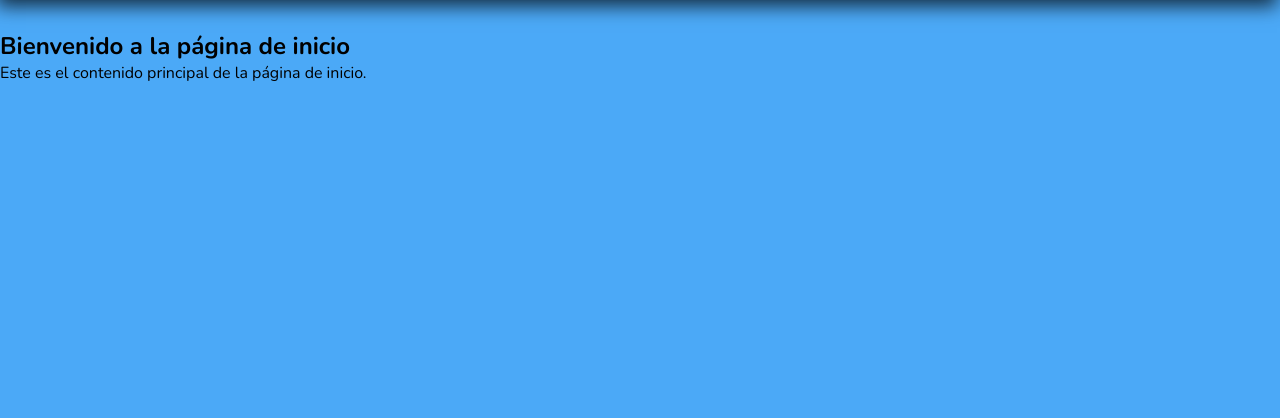
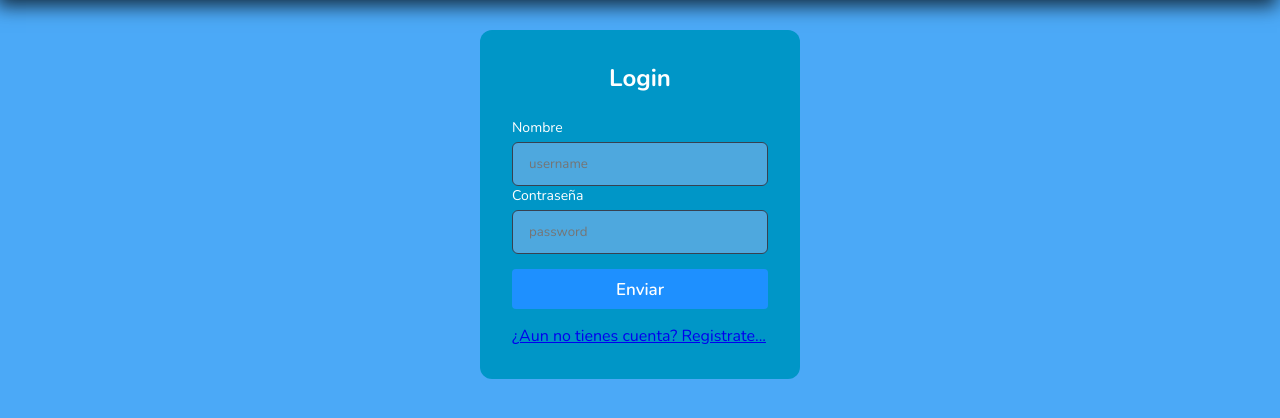
Before and after one commit to jesus-espitia/vacaciones, a Flask app: page /login in a window 1280 px wide. Shown: the part 60-478 px from the top of the page. Run offline with Flask 3, Linux system fonts and the light colour scheme.

Commit message:
Cambios 8/01/2025 - 12:26 a. m. Confirmados.

```diff
--- a/app/static/css/login.css
+++ b/app/static/css/login.css
@@ -0,0 +1,141 @@
+.punto {
+    display: flex;
+    justify-content: center;
+    align-items: center;
+}
+
+.form-container {
+    width: 320px;
+    border-radius: 0.75rem;
+    background-color: #0096c7;
+    padding: 2rem;
+    color: #fff;
+}
+
+.title {
+    text-align: center;
+    font-size: 1.5rem;
+    line-height: 2rem;
+    font-weight: 700;
+}
+
+.form {
+    margin-top: 1.5rem;
+}
+
+.input-group {
+    margin-top: 0.25rem;
+    font-size: 0.875rem;
+    line-height: 1.25rem;
+}
+
+.input-group label {
+    display: block;
+    color: #fff;
+    margin-bottom: 4px;
+}
+
+.input-group input {
+    width: 100%;
+    border-radius: 0.375rem;
+    border: 1px solid rgba(55, 65, 81, 1);
+    outline: 0;
+    background-color: #4ea8de;
+    padding: 0.75rem 1rem;
+    color: #fff;
+}
+
+.input-group input:focus {
+    border-color: rgba(167, 139, 250);
+}
+
+.forgot {
+    display: flex;
+    justify-content: flex-end;
+    font-size: 0.75rem;
+    line-height: 1rem;
+    color: rgba(156, 163, 175, 1);
+    margin: 8px 0 14px 0;
+}
+
+.forgot a,
+.signup a {
+    color: rgba(243, 244, 246, 1);
+    text-decoration: none;
+    font-size: 14px;
+}
+
+.forgot a:hover,
+.signup a:hover {
+    text-decoration: underline rgba(167, 139, 250, 1);
+}
+
+.enviar a {
+    display: block;
+    width: 100%;
+    padding: 0.75rem;
+    text-align: center;
+    font-weight: 600;
+    text-decoration: none;
+    font-size: 17px;
+    padding: 0.5em 2em;
+    border: transparent;
+    background: dodgerblue;
+    color: white;
+    border-radius: 4px;
+}
+
+.enviar a:hover {
+    background: rgb(2,0,36);
+    background: linear-gradient(90deg, rgba(30,144,255,1) 0%, rgba(0,212,255,1) 100%);
+}
+
+.enviar a:active {
+    transform: translate(0em, 0.2em);
+}
+
+.social-message {
+    display: flex;
+    align-items: center;
+    padding-top: 1rem;
+}
+
+.line {
+    height: 1px;
+    flex: 1 1 0%;
+    background-color: rgba(55, 65, 81, 1);
+}
+
+.social-message .message {
+    padding-left: 0.75rem;
+    padding-right: 0.75rem;
+    font-size: 0.875rem;
+    line-height: 1.25rem;
+    color: rgba(156, 163, 175, 1);
+}
+
+.social-icons {
+    display: flex;
+    justify-content: center;
+}
+
+.social-icons .icon {
+    border-radius: 0.125rem;
+    padding: 0.75rem;
+    border: none;
+    background-color: transparent;
+    margin-left: 8px;
+}
+
+.social-icons .icon svg {
+    height: 1.25rem;
+    width: 1.25rem;
+    fill: #fff;
+}
+
+.signup {
+    text-align: center;
+    font-size: 0.75rem;
+    line-height: 1rem;
+    color: rgba(156, 163, 175, 1);
+}
--- a/app/templates/login.html
+++ b/app/templates/login.html
@@ -16,8 +16,28 @@
         {% extends 'principal.html' %}
 
         {% block principal %}
-        <h2>Bienvenido a la página de inicio</h2>
-        <p>Este es el contenido principal de la página de inicio.</p>
+        <div class="punto">
+            <div class="form-container">
+                <p class="title">Login</p>
+                <form class="form">
+                    <div class="input-group">
+                        <label for="name">Nombre</label>
+                        <input placeholder="username" id="username" name="username" type="text" />
+                        <label for="Password">Contraseña</label>
+                        <input placeholder="password" id="Password" name="password" type="password" />
+                    </div>
+                    <div class="enviar">
+                        <a href="#" style="margin-top:6%;" class="sign">Enviar</a>
+                    </div>
+
+                </form>
+                <div class="social-message">
+                    <a href="/register">¿Aun no tienes cuenta? Registrate...</a>
+                </div>
+            </div>
+        </div>
+
+
 
         {% endblock %}
     </div>
```
